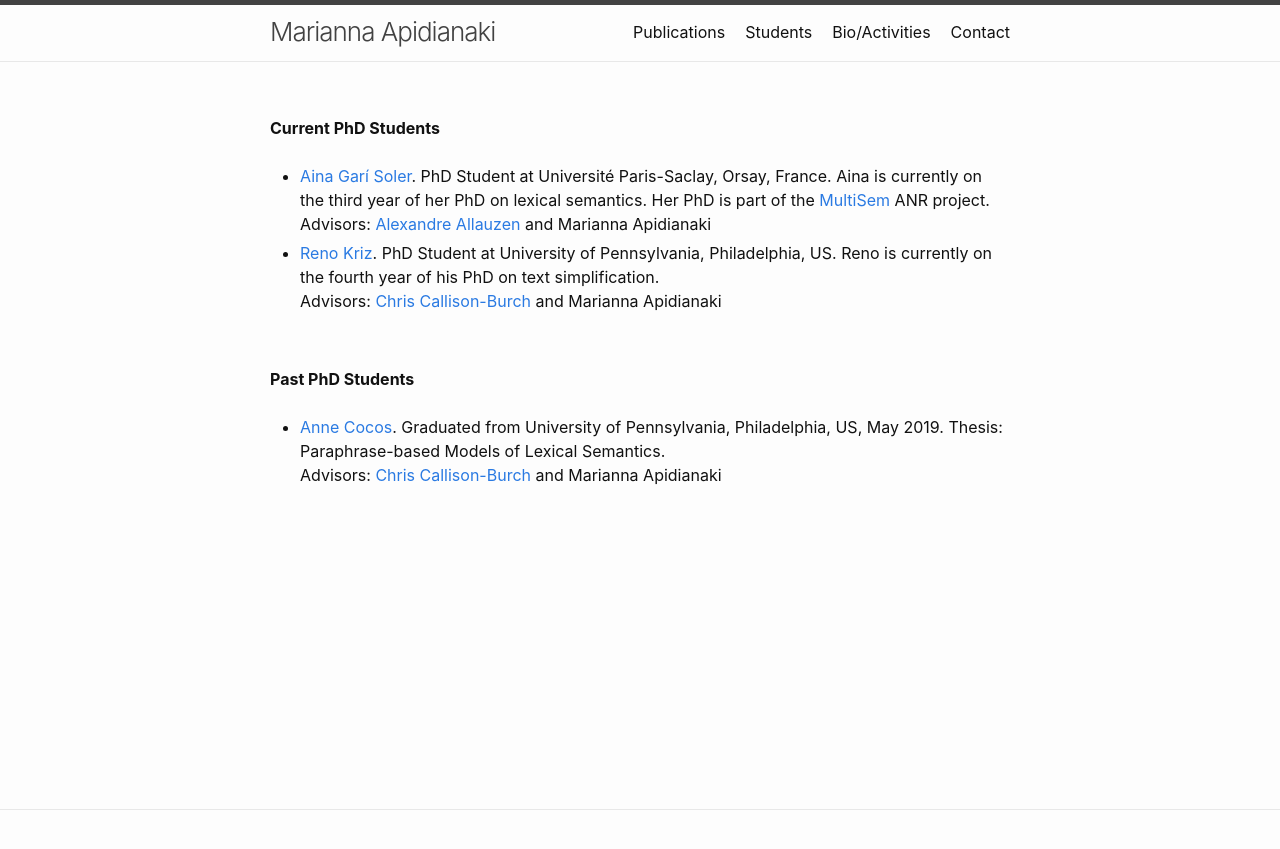
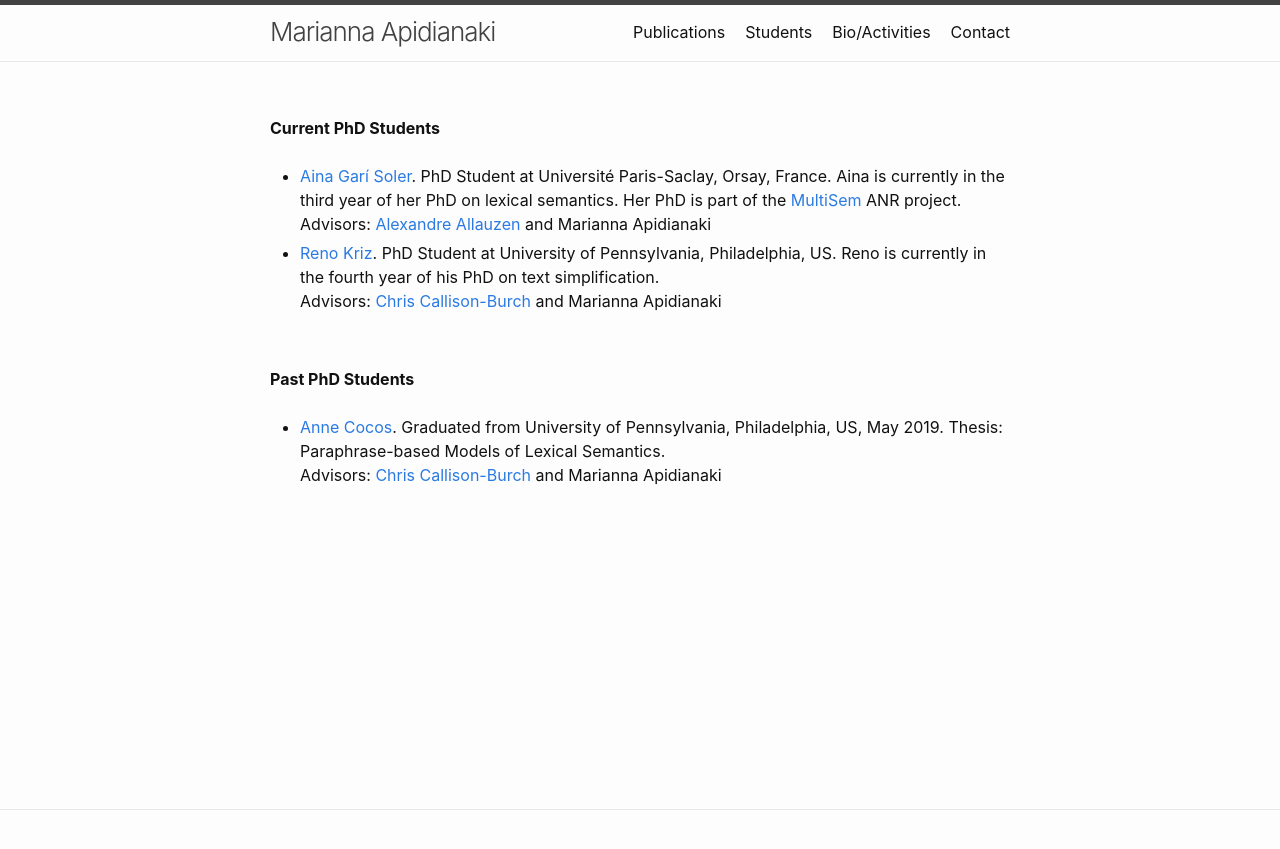
Before and after one commit to mariannaapi/mariannaapi.github.io, a Jekyll site: the page students/index.html, which Jekyll copies as it is, in a window 1280 px wide. Shown: the top 849 px of the page. Built offline with Jekyll 4.4.1, drawn with Linux system fonts in a browser that asks for light colours.

```diff
--- a/students/index.html
+++ b/students/index.html
@@ -41,13 +41,13 @@
 
 
      <li> <a href="https://ainagari.github.io">Aina Garí Soler</a>. PhD Student at Université Paris-Saclay, Orsay, France.
-	    Aina is currently on the third year of her PhD on lexical semantics. Her PhD is part of the <a href="https://sites.google.com/view/multisem/home">MultiSem</a> ANR project.
+	    Aina is currently in the third year of her PhD on lexical semantics. Her PhD is part of the <a href="https://sites.google.com/view/multisem/home">MultiSem</a> ANR project.
 
 	     <br>
 	     Advisors: <a href="https://allauzen.github.io">Alexandre Allauzen</a> and Marianna Apidianaki
 
      <li> <a href="https://rekriz11.github.io">Reno Kriz</a>. PhD Student at University of Pennsylvania, Philadelphia, US.
-	   Reno is currently on the fourth year of his PhD on text simplification.
+	   Reno is currently in the fourth year of his PhD on text simplification.
 	   <br>
 	     Advisors: <a href="https://www.cis.upenn.edu/~ccb/">Chris Callison-Burch</a> and Marianna Apidianaki
 
```
